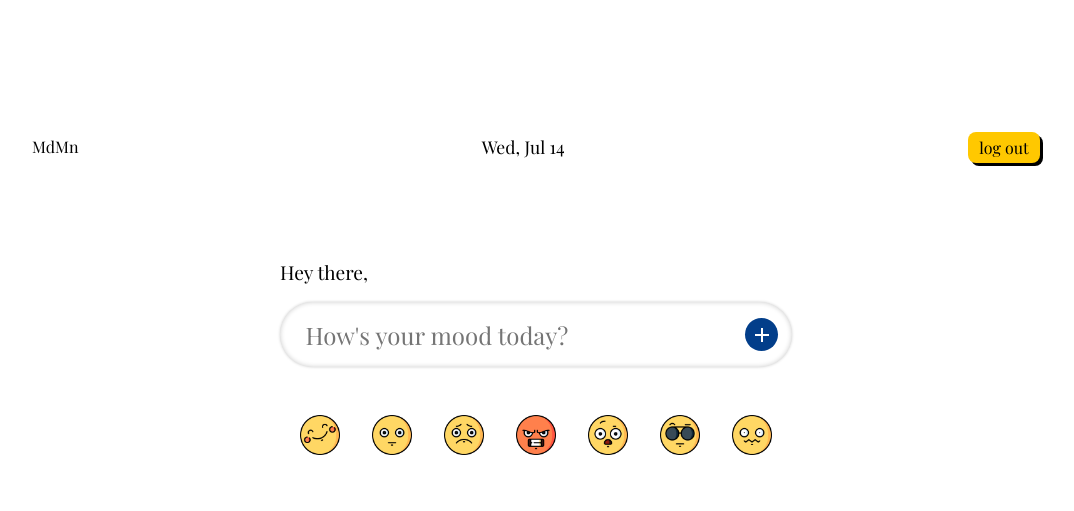
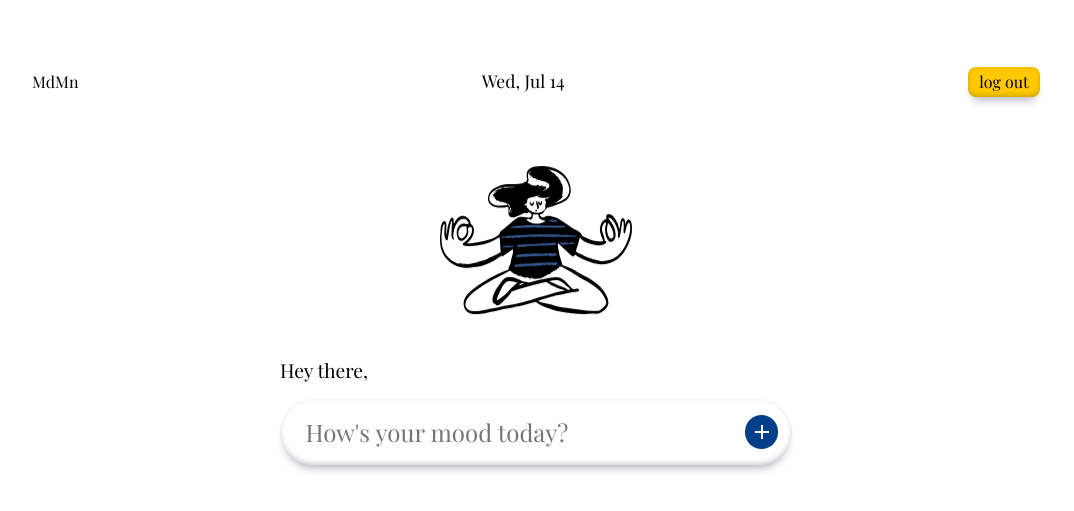
Before and after one commit to sanjibdey104/mood-minutes, a React (Create React App) app: page /moodspace in a window 1280 px wide. Shown: the top 511 px of the page, without its empty margins (104-1178 px from the left). Built offline with nearby package versions, Linux system fonts and the light colour scheme; no server answers; the database is empty; sample sign-in values are in the browser's storage.

Commit message:
style: add doodle, update box-shadow

```diff
--- a/src/components/MoodForm.js
+++ b/src/components/MoodForm.js
@@ -32,7 +32,7 @@
     padding: 0.85rem;
 
     margin-bottom: 2rem;
-    box-shadow: 0 0 3px rgba(0, 0, 0, 0.2), inset 0 0 5px rgba(0, 0, 0, 0.2);
+    box-shadow: var(--box-shadow);
 
     display: flex;
     align-items: center;
@@ -105,7 +105,7 @@
     border-radius: 0.5rem;
 
     border: 0;
-    box-shadow: 0 0 3px rgba(0, 0, 0, 0.2), inset 0 0 3px rgba(0, 0, 0, 0.2);
+    box-shadow: var(--box-shadow);
 
     max-height: 0;
     overflow: none;
--- a/src/components/MoodLog.js
+++ b/src/components/MoodLog.js
@@ -8,10 +8,9 @@
   position: relative;
 
   padding: 0.5rem;
-  box-shadow: 0 0 5px rgba(0, 0, 0, 0.3), inset 0 0 5px rgba(0, 0, 0, 0.3);
-  background: linear-gradient(to right, #9866f9, #9d4edd);
+  box-shadow: var(--box-shadow);
   font-family: var(--secondary-font);
-  color: #fff;
+  background: linear-gradient(45deg, #ade8f4, #90e0ef);
 
   display: flex;
   flex-direction: column;
--- a/src/components/MoodLogs.js
+++ b/src/components/MoodLogs.js
@@ -15,7 +15,7 @@
 
   ul {
     display: grid;
-    grid-template-columns: repeat(auto-fill, minmax(250px, 1fr));
+    grid-template-columns: repeat(auto-fill, minmax(300px, 1fr));
     justify-items: center;
     gap: 2rem;
   }
--- a/src/components/MoodSpace.js
+++ b/src/components/MoodSpace.js
@@ -6,6 +6,7 @@
 import MoodForm from "./MoodForm";
 import MoodLogs from "./MoodLogs";
 import { FetchMoodLogs } from "../data/MoodLogsData";
+import meditating from "../images/open-doodles-meditating.svg";
 
 const StyledMoodSpace = styled.section`
   width: 100%;
@@ -14,7 +15,7 @@
   display: flex;
   flex-direction: column;
   align-items: center;
-  gap: 5rem;
+  gap: 3rem;
 
   .header {
     width: 100%;
@@ -35,11 +36,34 @@
 
     background-color: var(--accent-color);
     border-radius: 0.5rem;
-    box-shadow: 3px 3px #000;
+    box-shadow: var(--box-shadow);
     transition: all 200ms ease-in-out;
 
     &:hover {
       box-shadow: 2px 2px #000;
+    }
+  }
+
+  #meditating-doodle {
+    width: clamp(10rem, 15vw, 16rem);
+    animation: meditate 3s linear 0s infinite;
+
+    @keyframes meditate {
+      0% {
+        transform: translateY(0);
+      }
+      25% {
+        transform: translateY(5%);
+      }
+      50% {
+        transform: translateY(10%);
+      }
+      75% {
+        transform: translateY(5%);
+      }
+      100% {
+        transform: translateY(0);
+      }
     }
   }
 `;
@@ -67,6 +91,8 @@
         </button>
       </div>
 
+      <img src={meditating} alt="meditating mood" id="meditating-doodle" />
+
       <MoodForm />
 
       <MoodLogs moodLogs={moodLogs} />
--- a/src/components/Welcome.js
+++ b/src/components/Welcome.js
@@ -43,12 +43,7 @@
     font-size: 1rem;
     background-color: var(--accent-color);
     border-radius: 0.5rem;
-    box-shadow: 3px 3px #000;
-    transition: all 200ms ease-in-out;
-
-    &:hover {
-      box-shadow: 2px 2px #000;
-    }
+    box-shadow: var(--box-shadow);
   }
 
   #google-auth-signin {
--- a/src/styles/globalStyles.js
+++ b/src/styles/globalStyles.js
@@ -7,6 +7,9 @@
     --secondary-font: 'Poppins', sans-serif;
     --accent-color: #ffc800;
     --code-red: #e63946da;
+    --box-shadow: rgba(50, 50, 90, 0.25) 0px 8px 10px -5px,
+      rgba(0, 0, 0, 0.2) 0px 8px 10px -8px,
+      rgba(10, 40, 50, 0.2) 0px -2px 5px 0px inset;;
 }
 
 html {
@@ -23,7 +26,7 @@
 body {
     width: 100%;
     height: 100vh;
-    background-color: #fff;
+    background-color: #ffffffda;
     color: #000;
     line-height: 1.4;
     font-family: var(--primary-font);
```
Also changed, not shown: src/images/open-doodles-meditating.svg (added).
